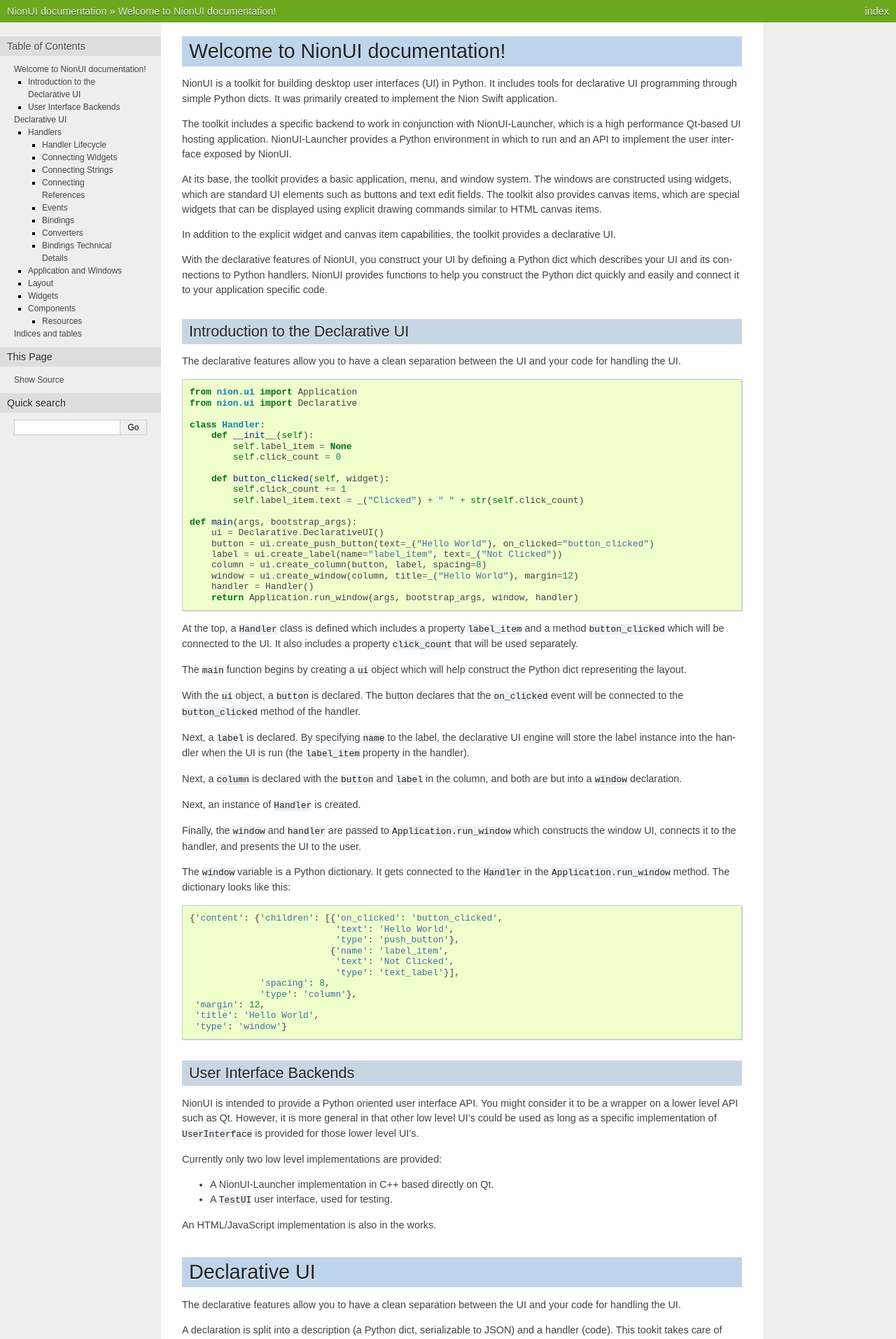
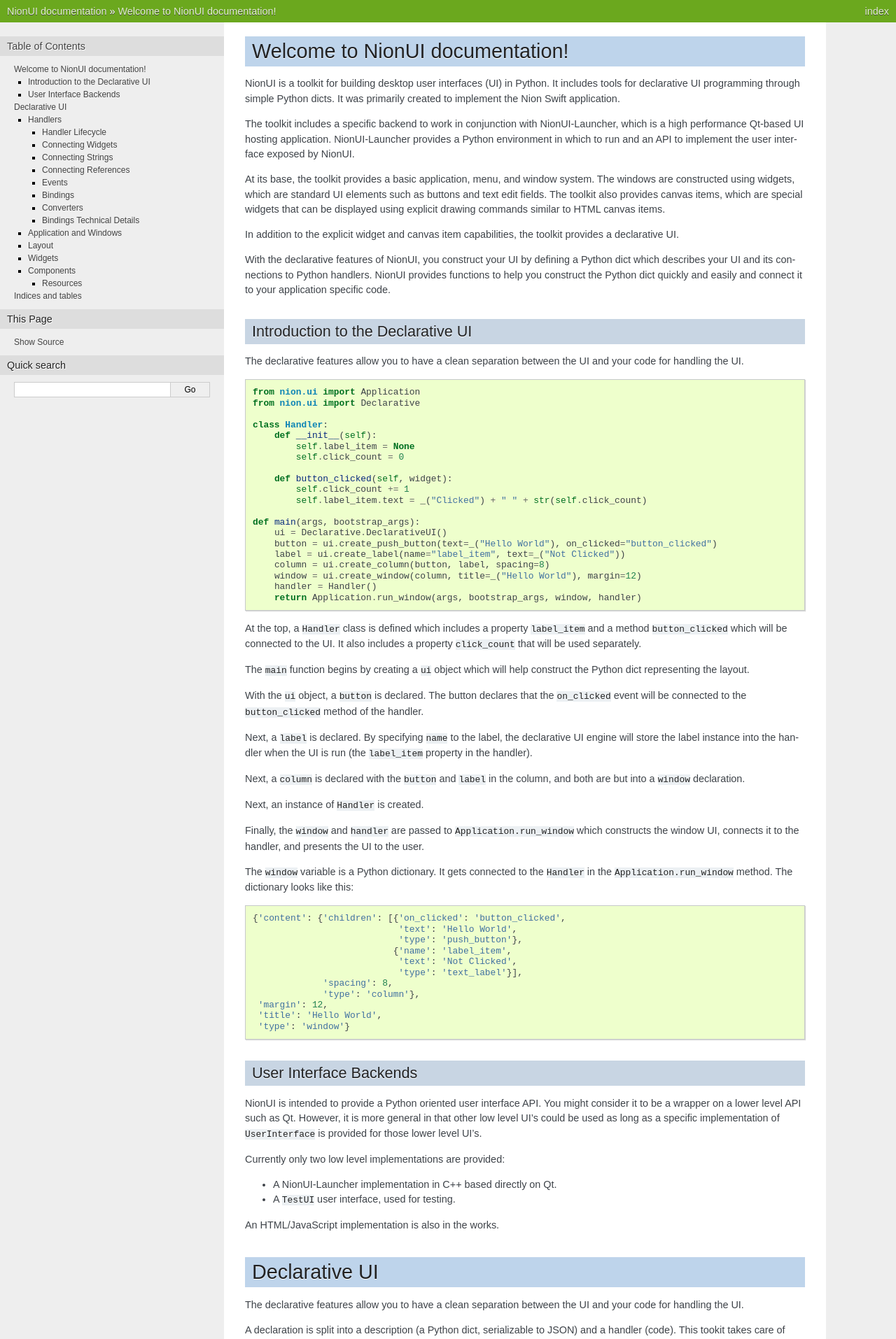
Before and after one commit to nion-software/nionui, a Sphinx documentation site: the page built from docs/index.rst, in a window 1280 px wide. Shown: the top 1914 px of the page at 70% size. Built offline with Sphinx 7.4.7, drawn with Linux system fonts in a browser that asks for light colours.

Commit message:
Add CSS to improve sphinx navbar.

```diff
--- /dev/null
+++ b/docs/_static/custom.css
@@ -0,0 +1,11 @@
+div.sphinxsidebarwrapper {
+	overflow: auto;
+}
+
+div.sphinxsidebar {
+    width: 320px;
+}
+
+div.bodywrapper {
+    margin: 0 0 0 320px;
+}
--- a/docs/conf.py
+++ b/docs/conf.py
@@ -90,6 +90,8 @@
 # so a file named "default.css" will overwrite the builtin "default.css".
 html_static_path = ['_static']
 
+html_css_files = ['custom.css']
+
 # Custom sidebar templates, must be a dictionary that maps document names
 # to template names.
 #
```
